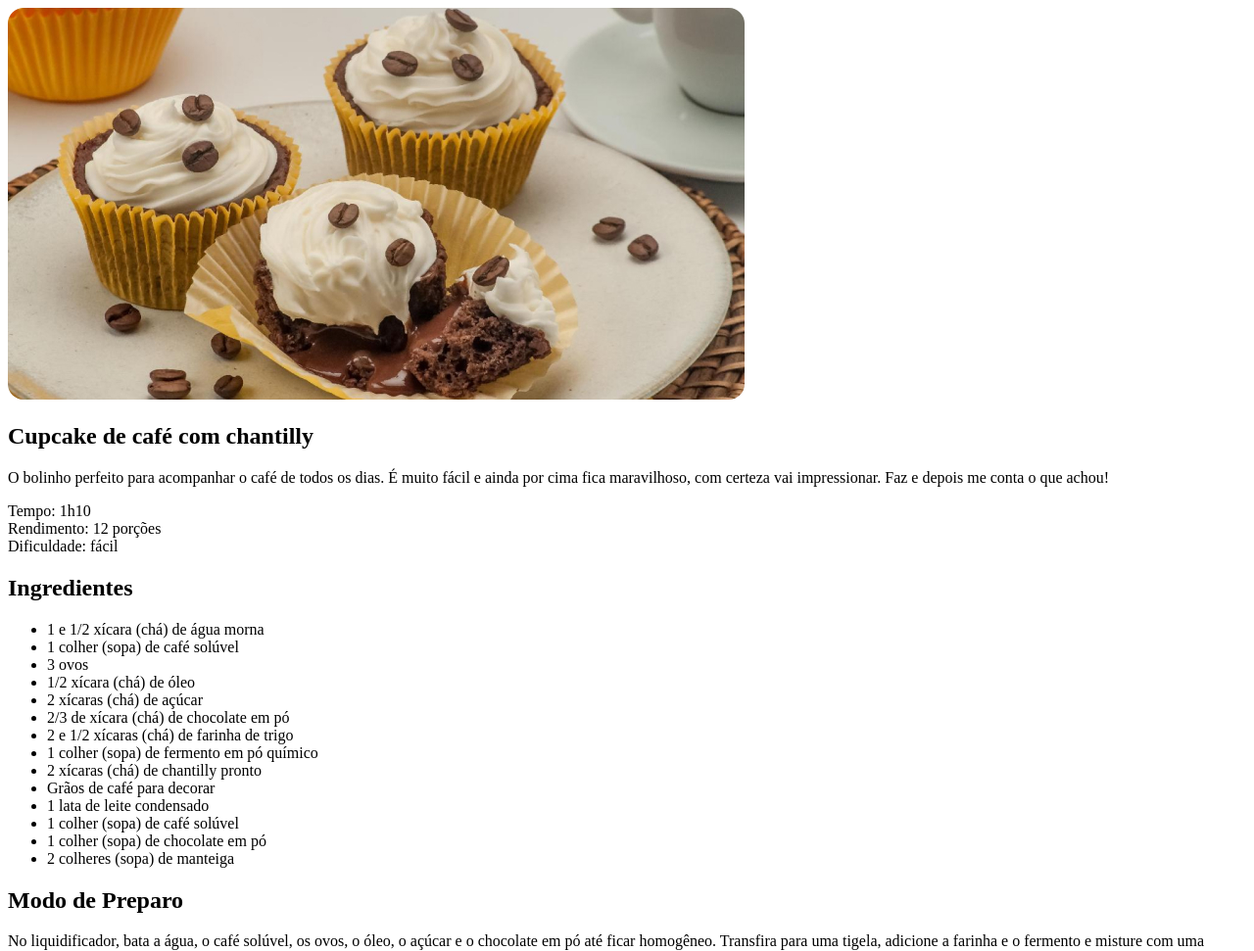
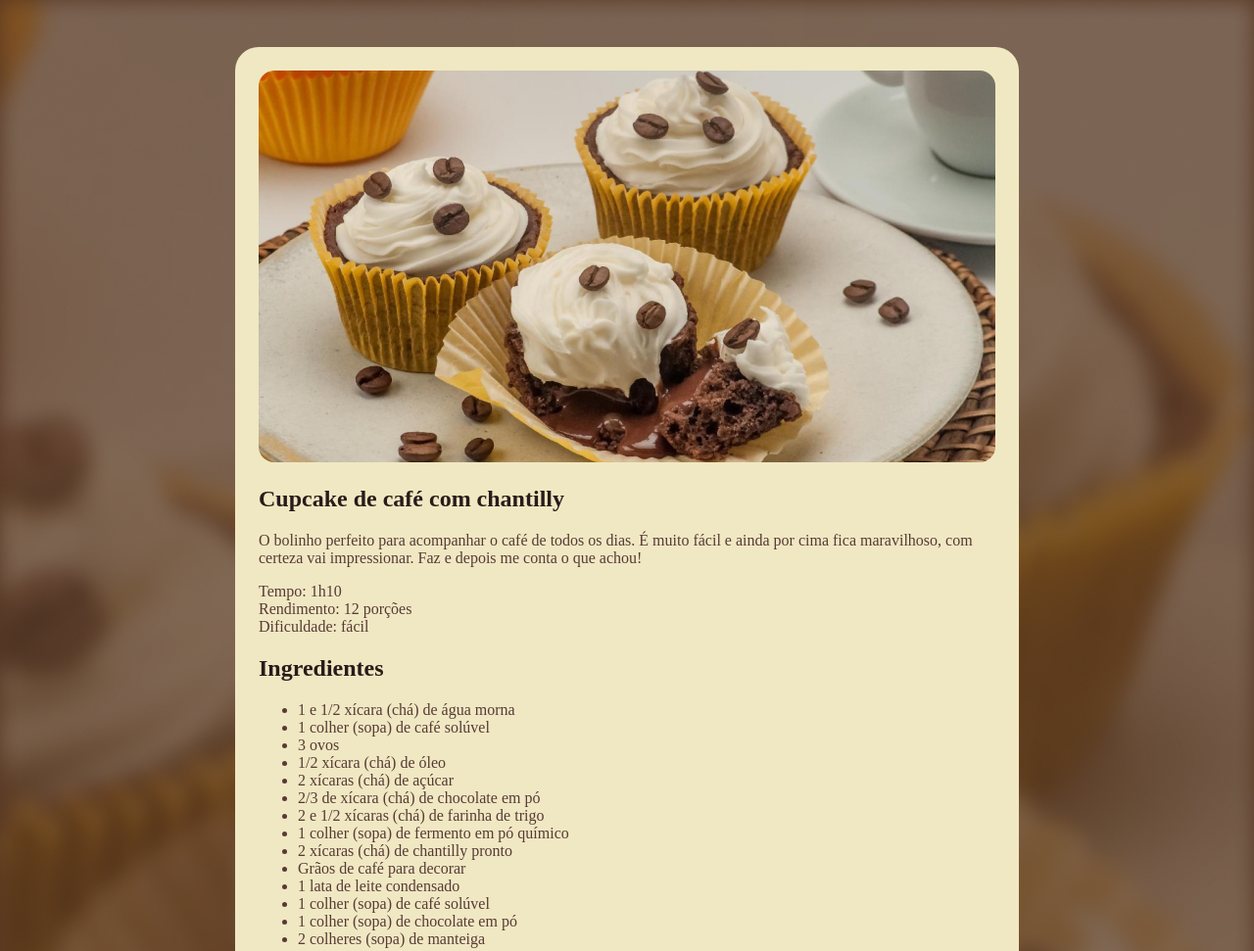
Before and after one commit to Mnovis/Cupcake-Page, a plain HTML site: page index.html in a window 1280 px wide. Shown: the top 971 px of the page at 98% size. Drawn offline with Linux system fonts and the light colour scheme.

Commit message:
bg e style

```diff
--- a/style.css
+++ b/style.css
@@ -1,3 +1,29 @@
+body {
+    background-image: url(/assets/bg.jpg);
+    background-size: cover;
+
+}
+
+#page {
+    box-sizing: border-box;
+    width: 800px;
+    padding: 24px;
+    color: #F0E8C2;
+    background-color: #F0E8C2;
+    border-radius: 24px;
+    margin: 48px auto;
+}
+
 img {
     border-radius: 16px;
 }
+
+h1,
+h2 {
+    color: #291B1A;
+}
+
+p,
+ul {
+    color: #573A37;
+}
```
Also changed, not shown: assets/bg.jpg (renamed from assets/Página de receita.jpg).
